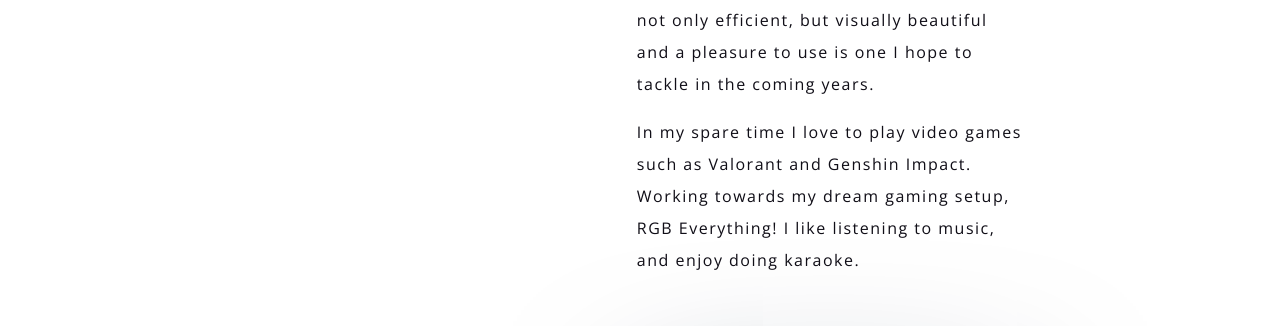
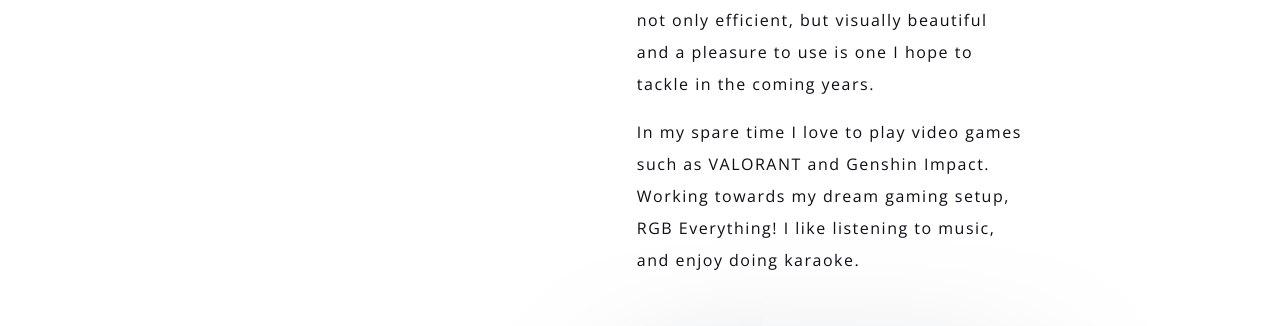
Before and after one commit to saadrana/portfolio-website, a React (Create React App) app: page /aboutPage in a window 1280 px wide. Shown: the part 1247-1573 px from the top of the page. Built offline with nearby package versions, Linux system fonts and the light colour scheme.

Commit message:
fixed linkedin link

```diff
--- a/src/pages/about.jsx
+++ b/src/pages/about.jsx
@@ -132,7 +132,7 @@
                   coming years.
                 </p>
                 <p>
-                  In my spare time I love to play video games such as Valorant
+                  In my spare time I love to play video games such as VALORANT
                   and Genshin Impact. Working towards my dream gaming setup, RGB
                   Everything! I like listening to music, and enjoy doing
                   karaoke.
--- a/src/pages/home.jsx
+++ b/src/pages/home.jsx
@@ -488,7 +488,7 @@
                       className={styles.icon}
                     />
                   </a>
-                  <a href="https://github.com/saadrana">
+                  <a href="https://www.linkedin.com/in/saad-rana/">
                     <FontAwesomeIcon
                       icon={["fab", "linkedin"]}
                       className={styles.icon}
```
